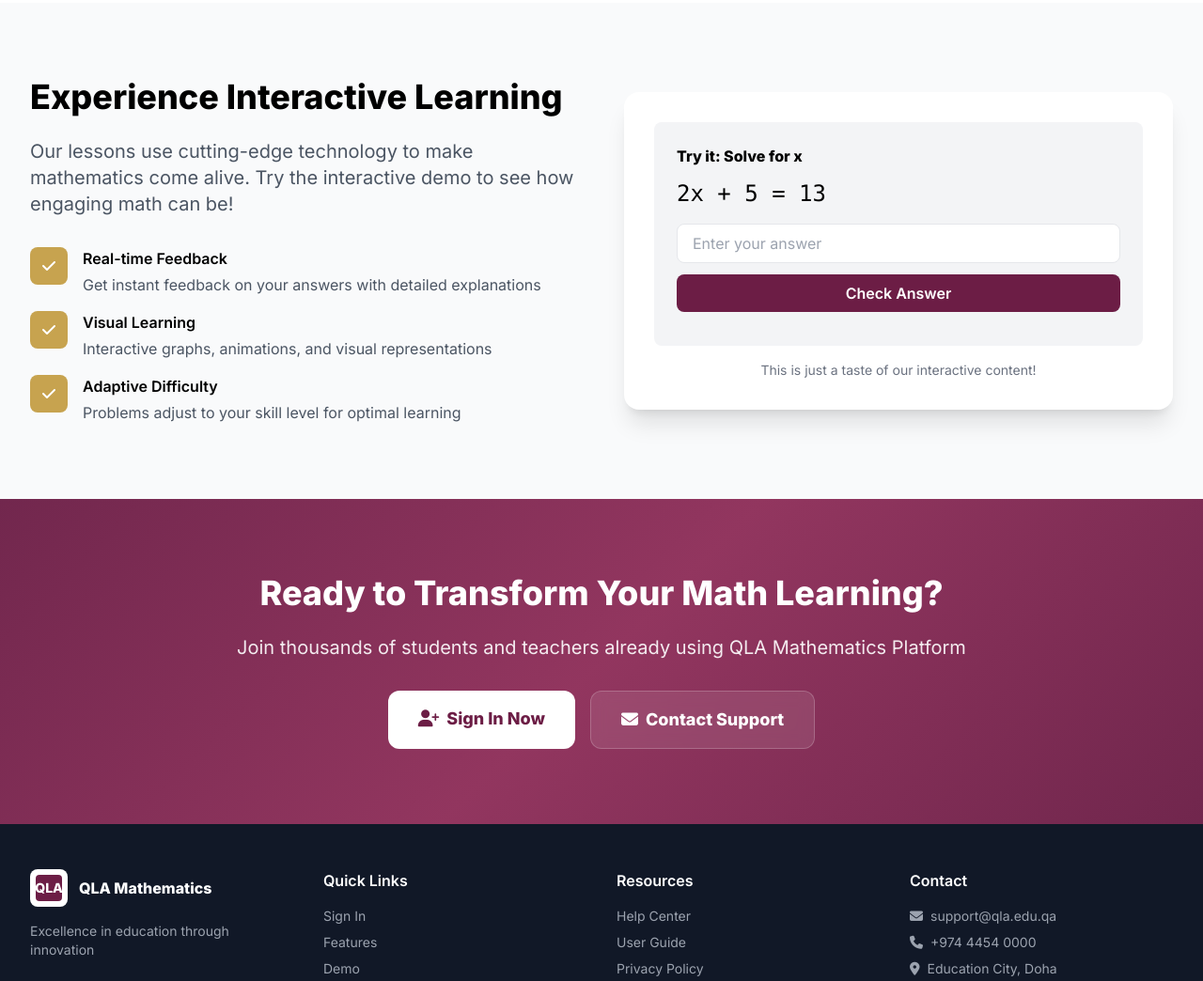
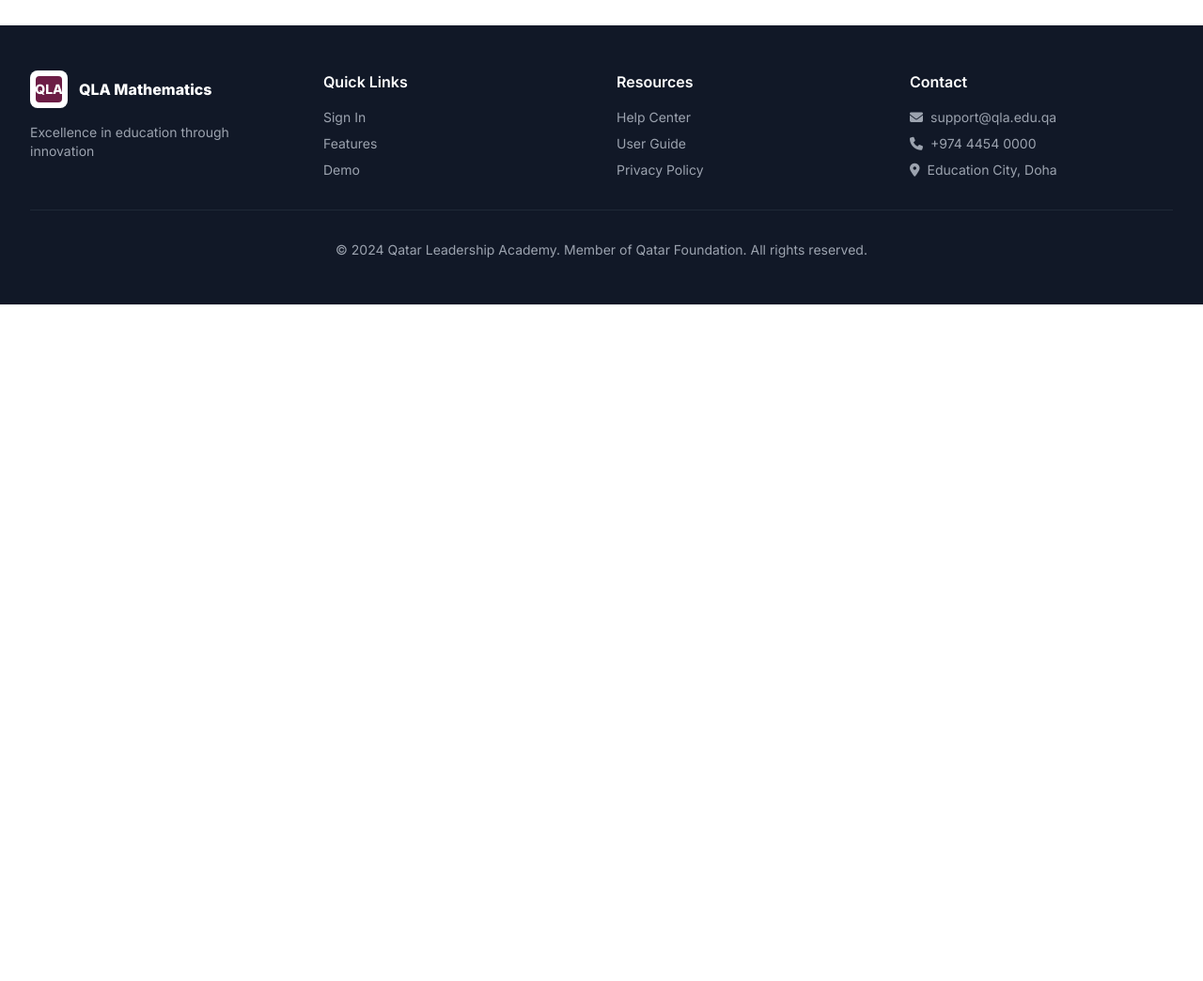
Before and after one commit to abughuwaleh92/QLA, a website: page public/index.html in a window 1280 px wide. Shown: the part 1467-2511 px from the top of the page at 94% size. After the commit the page ends 1791 px from the top, so only its background shows below. Drawn offline with nearby package versions, Linux system fonts and the light colour scheme.

Commit message:
Update index.html

```diff
--- a/public/index.html
+++ b/public/index.html
@@ -9,6 +9,7 @@
   <link rel="preconnect" href="https://fonts.gstatic.com" crossorigin/>
   <link href="https://fonts.googleapis.com/css2?family=Inter:wght@400;600;800&family=Poppins:wght@600;800&display=swap" rel="stylesheet"/>
   <link rel="stylesheet" href="https://cdnjs.cloudflare.com/ajax/libs/font-awesome/6.5.1/css/all.min.css"/>
+  <link rel="icon" type="image/png" href="/assets/logo/qla-favicon.png"/>
   <style>
     :root {
       --maroon: #6C1D45;
@@ -66,6 +67,20 @@
       backdrop-filter: blur(10px);
       border: 1px solid rgba(255,255,255,0.2);
     }
+    .logo-container {
+      display: flex;
+      align-items: center;
+      gap: 16px;
+    }
+    .logo-image {
+      height: 48px;
+      width: auto;
+      filter: brightness(0) invert(1);
+    }
+    .logo-image-colored {
+      height: 64px;
+      width: auto;
+    }
   </style>
 </head>
 <body>
@@ -73,8 +88,12 @@
   <nav class="absolute top-0 left-0 right-0 z-50 bg-transparent">
     <div class="max-w-7xl mx-auto px-4 sm:px-6 lg:px-8">
       <div class="flex items-center justify-between h-20">
-        <div class="flex items-center gap-3">
-          <div class="w-12 h-12 bg-white rounded-lg shadow-lg flex items-center justify-center">
+        <div class="logo-container">
+          <!-- School Logo - Replace /assets/logo/qla-logo.png with your actual logo path -->
+          <img src="/assets/logo/qla-logo.png" alt="Qatar Leadership Academy" class="logo-image"
+               onerror="this.style.display='none'; document.getElementById('fallback-logo').style.display='flex';">
+          <!-- Fallback if logo image not found -->
+          <div id="fallback-logo" class="w-12 h-12 bg-white rounded-lg shadow-lg flex items-center justify-center" style="display:none;">
             <div class="w-8 h-8 bg-[var(--maroon)] rounded flex items-center justify-center text-white font-bold">QLA</div>
           </div>
           <div class="text-white">
@@ -104,6 +123,12 @@
           <div class="inline-flex items-center gap-2 bg-white/10 backdrop-blur rounded-full px-4 py-2 mb-6">
             <span class="pulse-animation w-2 h-2 bg-green-400 rounded-full"></span>
             <span class="text-sm">Platform Active • 2024-2025 Academic Year</span>
+          </div>
+
+          <!-- Logo in Hero Section -->
+          <div class="mb-6">
+            <img src="/assets/logo/qla-logo.png" alt="QLA" class="h-24 w-auto opacity-90"
+                 onerror="this.style.display='none'">
           </div>
 
           <h1 class="text-5xl lg:text-6xl font-bold mb-6" style="font-family: 'Poppins', sans-serif;">
@@ -220,94 +245,16 @@
     </div>
   </section>
 
-  <!-- Interactive Demo Section -->
-  <section class="py-20 bg-gray-50">
-    <div class="max-w-7xl mx-auto px-4 sm:px-6 lg:px-8">
-      <div class="grid lg:grid-cols-2 gap-12 items-center">
-        <div>
-          <h2 class="text-4xl font-bold mb-6">Experience Interactive Learning</h2>
-          <p class="text-xl text-gray-600 mb-8">
-            Our lessons use cutting-edge technology to make mathematics come alive.
-            Try the interactive demo to see how engaging math can be!
-          </p>
-
-          <div class="space-y-4">
-            <div class="flex items-start gap-4">
-              <div class="w-10 h-10 bg-[var(--gold)] rounded-lg flex items-center justify-center text-white flex-shrink-0">
-                <i class="fas fa-check"></i>
-              </div>
-              <div>
-                <h4 class="font-semibold mb-1">Real-time Feedback</h4>
-                <p class="text-gray-600">Get instant feedback on your answers with detailed explanations</p>
-              </div>
-            </div>
-
-            <div class="flex items-start gap-4">
-              <div class="w-10 h-10 bg-[var(--gold)] rounded-lg flex items-center justify-center text-white flex-shrink-0">
-                <i class="fas fa-check"></i>
-              </div>
-              <div>
-                <h4 class="font-semibold mb-1">Visual Learning</h4>
-                <p class="text-gray-600">Interactive graphs, animations, and visual representations</p>
-              </div>
-            </div>
-
-            <div class="flex items-start gap-4">
-              <div class="w-10 h-10 bg-[var(--gold)] rounded-lg flex items-center justify-center text-white flex-shrink-0">
-                <i class="fas fa-check"></i>
-              </div>
-              <div>
-                <h4 class="font-semibold mb-1">Adaptive Difficulty</h4>
-                <p class="text-gray-600">Problems adjust to your skill level for optimal learning</p>
-              </div>
-            </div>
-          </div>
-        </div>
-
-        <div class="bg-white rounded-2xl shadow-xl p-8">
-          <div class="bg-gray-100 rounded-lg p-6 mb-4">
-            <h3 class="font-bold mb-3">Try it: Solve for x</h3>
-            <div class="text-2xl font-mono mb-4">2x + 5 = 13</div>
-            <input type="number" id="demoAnswer" class="w-full px-4 py-2 border rounded-lg" placeholder="Enter your answer">
-            <button onclick="checkDemo()" class="w-full bg-[var(--maroon)] text-white px-4 py-2 rounded-lg mt-3 font-semibold hover:bg-[var(--maroon2)] transition-colors">
-              Check Answer
-            </button>
-            <div id="demoFeedback" class="mt-3"></div>
-          </div>
-
-          <div class="text-center text-sm text-gray-500">
-            This is just a taste of our interactive content!
-          </div>
-        </div>
-      </div>
-    </div>
-  </section>
-
-  <!-- CTA Section -->
-  <section class="hero-gradient text-white py-20">
-    <div class="max-w-4xl mx-auto px-4 text-center">
-      <h2 class="text-4xl font-bold mb-6">Ready to Transform Your Math Learning?</h2>
-      <p class="text-xl mb-8 text-white/90">
-        Join thousands of students and teachers already using QLA Mathematics Platform
-      </p>
-      <div class="flex flex-wrap gap-4 justify-center">
-        <a href="/login" class="bg-white text-[var(--maroon)] px-8 py-4 rounded-xl font-bold text-lg hover:shadow-2xl transition-all duration-300 hover:scale-105">
-          <i class="fas fa-user-plus mr-2"></i>Sign In Now
-        </a>
-        <a href="mailto:support@qla.edu.qa" class="bg-white/10 backdrop-blur text-white px-8 py-4 rounded-xl font-bold text-lg border border-white/20 hover:bg-white/20 transition-all duration-300">
-          <i class="fas fa-envelope mr-2"></i>Contact Support
-        </a>
-      </div>
-    </div>
-  </section>
-
   <!-- Footer -->
   <footer class="bg-gray-900 text-white py-12">
     <div class="max-w-7xl mx-auto px-4 sm:px-6 lg:px-8">
       <div class="grid md:grid-cols-4 gap-8">
         <div>
           <div class="flex items-center gap-3 mb-4">
-            <div class="w-10 h-10 bg-white rounded-lg flex items-center justify-center">
+            <!-- Footer Logo -->
+            <img src="/assets/logo/qla-logo-white.png" alt="QLA" class="h-10 w-auto"
+                 onerror="this.style.display='none'; document.getElementById('footer-fallback-logo').style.display='flex';">
+            <div id="footer-fallback-logo" class="w-10 h-10 bg-white rounded-lg flex items-center justify-center" style="display:none;">
               <div class="w-7 h-7 bg-[var(--maroon)] rounded flex items-center justify-center text-white font-bold text-sm">QLA</div>
             </div>
             <div class="font-bold">QLA Mathematics</div>
@@ -383,7 +330,7 @@
     }
 
     // Add enter key support
-    document.getElementById('demoAnswer').addEventListener('keypress', function(e) {
+    document.getElementById('demoAnswer')?.addEventListener('keypress', function(e) {
       if (e.key === 'Enter') checkDemo();
     });
 
```
